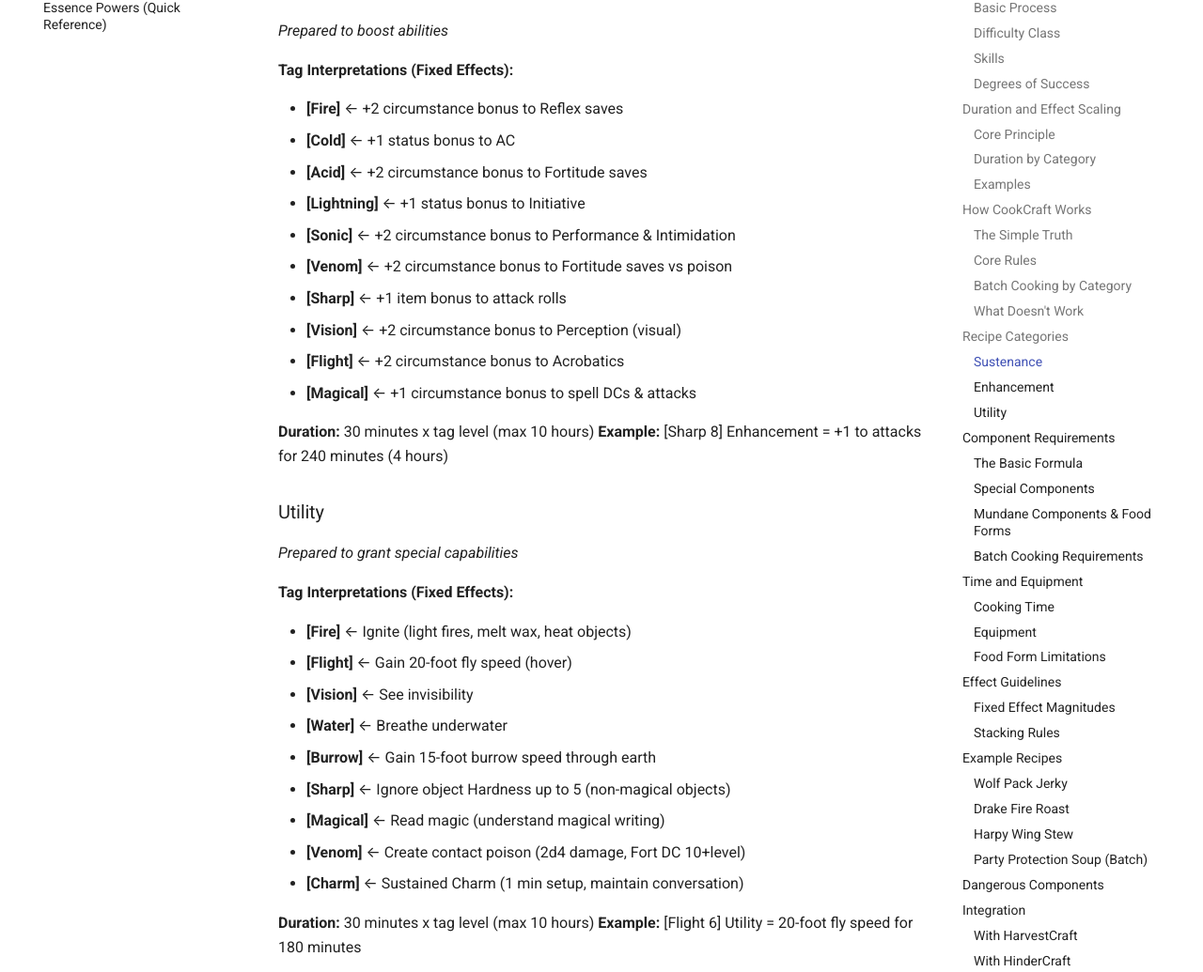
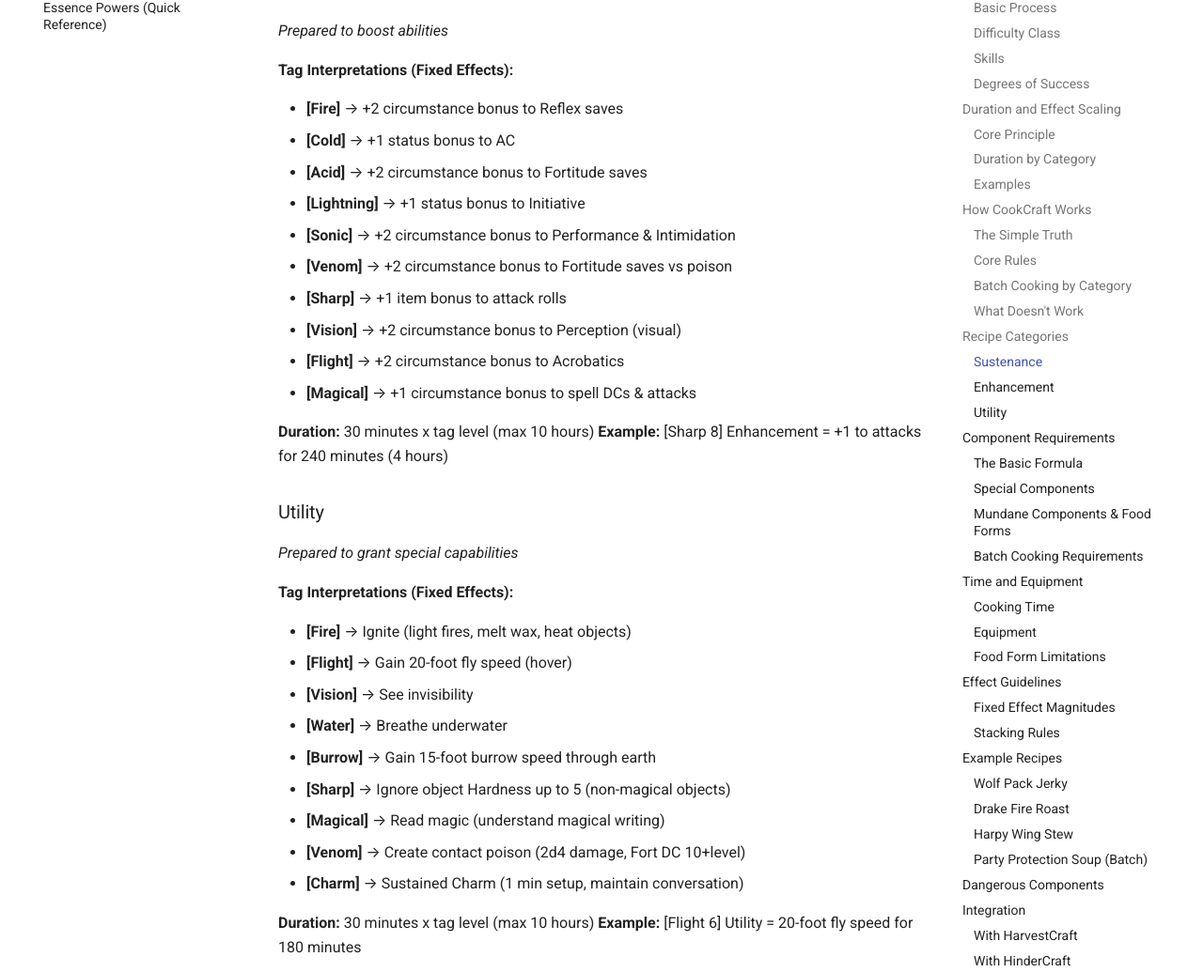
Before and after one commit to Nargath/CreatureCraft, an MkDocs documentation site: the page built from docs/cookcraft/cc_rules.md, in a window 1280 px wide and 1400 px high, scrolled down 3796 px. Shown: the part 154-1189 px from the top of the window at 94% size. Built offline with MkDocs 1.6.1 and Material for MkDocs 9.7.7, drawn with Linux system fonts in a browser that asks for light colours; comment, search, counter and statistics services are not loaded; part of the change alters nothing that is shown; some of the changed text lies outside the part shown.

```diff
--- a/docs/cookcraft/cc_rules.md
+++ b/docs/cookcraft/cc_rules.md
@@ -106,8 +106,8 @@ There are no complex recipes to learn. If you have a [Fire] component and some m
 
 ### What Doesn't Work
 
-- [Fire 5] + [Fire 5] &larr; [Fire 10] effect
-- [Fire 5] + [Sharp 3] &larr; both effects at once
+- [Fire 5] + [Fire 5] &rarr; [Fire 10] effect
+- [Fire 5] + [Sharp 3] &rarr; both effects at once
 - Multiple components don't stack or enhance
 
 ---
@@ -121,16 +121,16 @@ Recipe categories are simply different ways to prepare components. The same [Fir
 
 **Tag Interpretations (Fixed Effects):**
 
-- **[Fire]** &larr; Fire resistance 5
-- **[Cold]** &larr; Cold resistance 5
-- **[Acid]** &larr; Acid resistance 5
-- **[Lightning]** &larr; Lightning resistance 5
-- **[Sonic]** &larr; Sonic resistance 5
-- **[Venom]** &larr; Poison resistance 5
-- **[Vision]** &larr; Reduce light/dark penalties by 1 step
-- **[Sense]** &larr; Sentinel Awareness (secret check after 10 min)
-- **[Regeneration]** &larr; Remove wounded (1 min after combat)
-- **[Mundane]** &larr; Basic nutrition and fatigue removal
+- **[Fire]** &rarr; Fire resistance 5
+- **[Cold]** &rarr; Cold resistance 5
+- **[Acid]** &rarr; Acid resistance 5
+- **[Lightning]** &rarr; Lightning resistance 5
+- **[Sonic]** &rarr; Sonic resistance 5
+- **[Venom]** &rarr; Poison resistance 5
+- **[Vision]** &rarr; Reduce light/dark penalties by 1 step
+- **[Sense]** &rarr; Sentinel Awareness (secret check after 10 min)
+- **[Regeneration]** &rarr; Remove wounded (1 min after combat)
+- **[Mundane]** &rarr; Basic nutrition and fatigue removal
 
 **Duration:** 1 hour x tag level (max 24 hours)
 **Example:** [Fire 5] Sustenance = Fire resistance 5 for 5 hours
@@ -140,16 +140,16 @@ Recipe categories are simply different ways to prepare components. The same [Fir
 
 **Tag Interpretations (Fixed Effects):**
 
-- **[Fire]** &larr; +2 circumstance bonus to Reflex saves
-- **[Cold]** &larr; +1 status bonus to AC
-- **[Acid]** &larr; +2 circumstance bonus to Fortitude saves
-- **[Lightning]** &larr; +1 status bonus to Initiative
-- **[Sonic]** &larr; +2 circumstance bonus to Performance & Intimidation
-- **[Venom]** &larr; +2 circumstance bonus to Fortitude saves vs poison
-- **[Sharp]** &larr; +1 item bonus to attack rolls
-- **[Vision]** &larr; +2 circumstance bonus to Perception (visual)
-- **[Flight]** &larr; +2 circumstance bonus to Acrobatics
-- **[Magical]** &larr; +1 circumstance bonus to spell DCs & attacks
+- **[Fire]** &rarr; +2 circumstance bonus to Reflex saves
+- **[Cold]** &rarr; +1 status bonus to AC
+- **[Acid]** &rarr; +2 circumstance bonus to Fortitude saves
+- **[Lightning]** &rarr; +1 status bonus to Initiative
+- **[Sonic]** &rarr; +2 circumstance bonus to Performance & Intimidation
+- **[Venom]** &rarr; +2 circumstance bonus to Fortitude saves vs poison
+- **[Sharp]** &rarr; +1 item bonus to attack rolls
+- **[Vision]** &rarr; +2 circumstance bonus to Perception (visual)
+- **[Flight]** &rarr; +2 circumstance bonus to Acrobatics
+- **[Magical]** &rarr; +1 circumstance bonus to spell DCs & attacks
 
 **Duration:** 30 minutes x tag level (max 10 hours)
 **Example:** [Sharp 8] Enhancement = +1 to attacks for 240 minutes (4 hours)
@@ -159,15 +159,15 @@ Recipe categories are simply different ways to prepare components. The same [Fir
 
 **Tag Interpretations (Fixed Effects):**
 
-- **[Fire]** &larr; Ignite (light fires, melt wax, heat objects)
-- **[Flight]** &larr; Gain 20-foot fly speed (hover)
-- **[Vision]** &larr; See invisibility
-- **[Water]** &larr; Breathe underwater
-- **[Burrow]** &larr; Gain 15-foot burrow speed through earth
-- **[Sharp]** &larr; Ignore object Hardness up to 5 (non-magical objects)
-- **[Magical]** &larr; Read magic (understand magical writing)
-- **[Venom]** &larr; Create contact poison (2d4 damage, Fort DC 10+level)
-- **[Charm]** &larr; Sustained Charm (1 min setup, maintain conversation)
+- **[Fire]** &rarr; Ignite (light fires, melt wax, heat objects)
+- **[Flight]** &rarr; Gain 20-foot fly speed (hover)
+- **[Vision]** &rarr; See invisibility
+- **[Water]** &rarr; Breathe underwater
+- **[Burrow]** &rarr; Gain 15-foot burrow speed through earth
+- **[Sharp]** &rarr; Ignore object Hardness up to 5 (non-magical objects)
+- **[Magical]** &rarr; Read magic (understand magical writing)
+- **[Venom]** &rarr; Create contact poison (2d4 damage, Fort DC 10+level)
+- **[Charm]** &rarr; Sustained Charm (1 min setup, maintain conversation)
 
 **Duration:** 30 minutes x tag level (max 10 hours)
 **Example:** [Flight 6] Utility = 20-foot fly speed for 180 minutes
```
